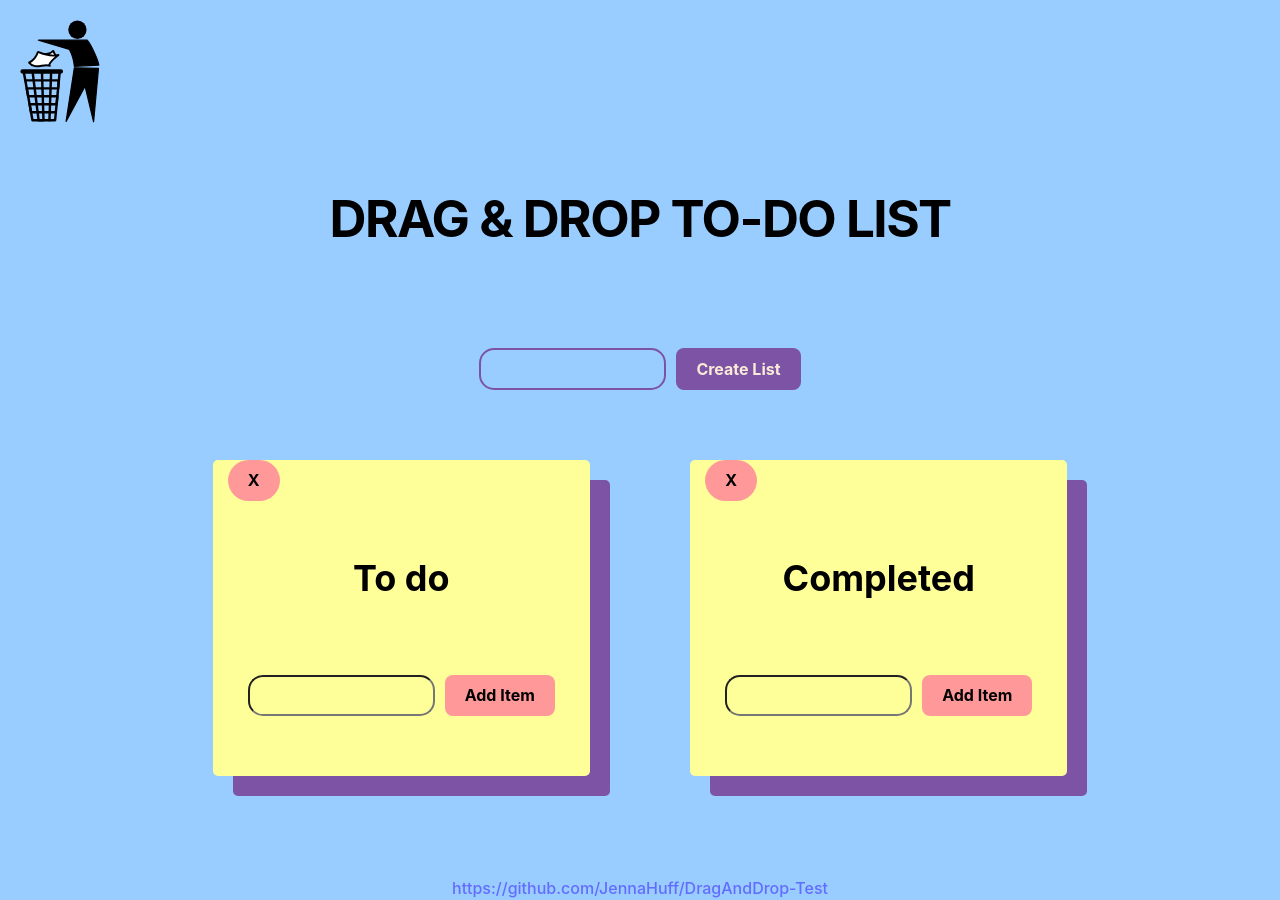
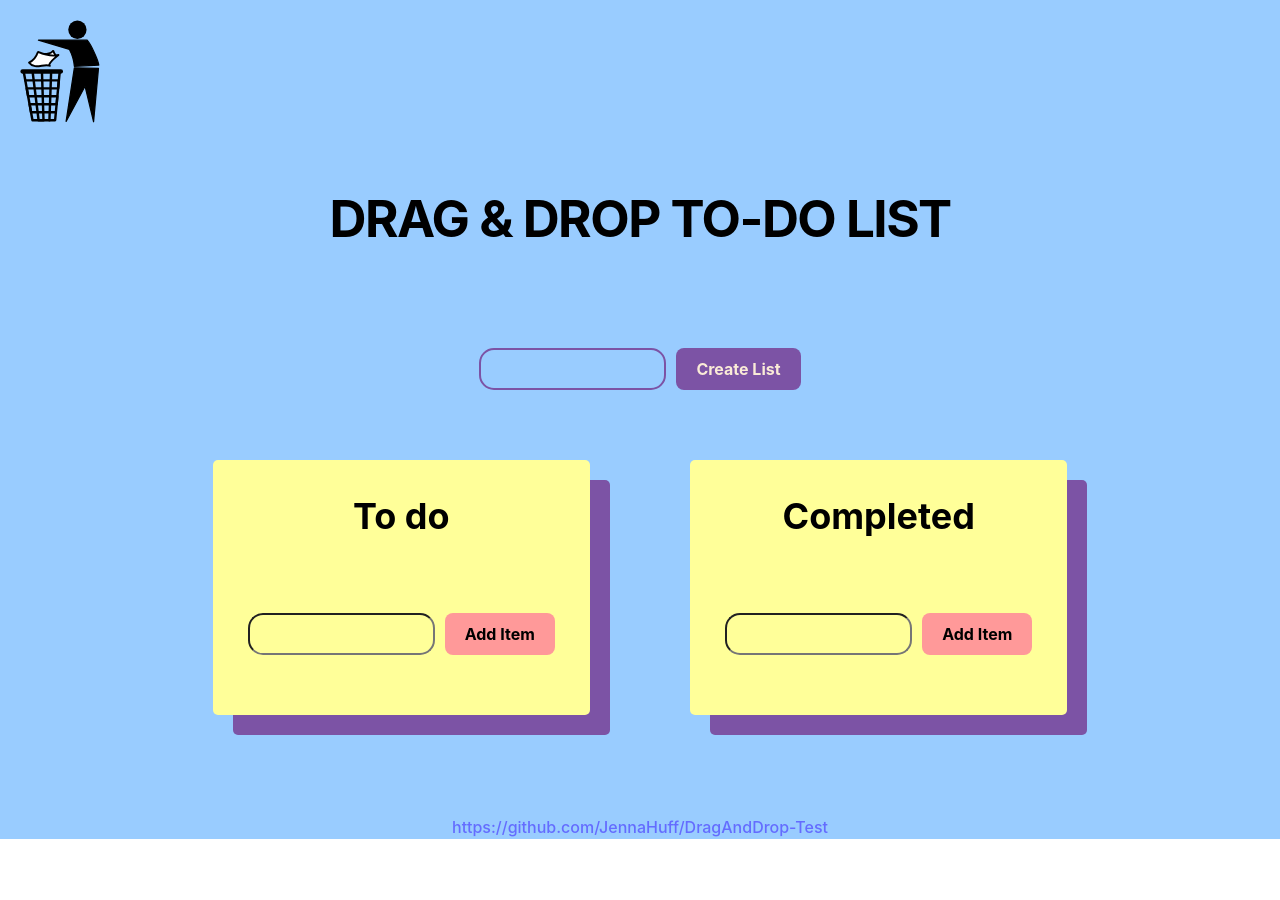
Before and after one commit to JennaHuff/reactdnd-todo, a React (Vite) app: page / in a window 1280 px wide. After the commit the page ends 839 px from the top, so only its background shows below. Built offline with nearby package versions, Linux system fonts and the light colour scheme.

Commit message:
lists can now be trashed, handles centralised

```diff
--- a/src/App.tsx
+++ b/src/App.tsx
@@ -1,123 +1,19 @@
 import "./App.css";
-import { DndProvider, useDrop } from "react-dnd";
+import { DndProvider } from "react-dnd";
 import { HTML5Backend } from "react-dnd-html5-backend";
-import { useDrag } from "react-dnd";
-import React, { useState } from "react";
+import { useState } from "react";
 import { v4 as uuidv4 } from "uuid";
 import { GithubLink } from "./Components/GithubLink";
 import { AddList } from "./Components/AddList";
-import { AddTask } from "./Components/AddTask";
-
-function Todo({ task }: { task: ITask }) {
-    const [, drag] = useDrag(() => ({
-        type: "task",
-        item: { task: task },
-    }));
-
-    return (
-        <span ref={drag} className="todo">
-            {task.name}
-        </span>
-    );
-}
-
-function List({
-    thisList,
-    tasks,
-    setTasks,
-    children,
-    handleListDelete,
-}: {
-    thisList: string;
-    tasks: ITask[];
-    setTasks: React.Dispatch<React.SetStateAction<ITask[]>>;
-    children: React.ReactNode;
-    handleListDelete(listToDelete: string): void;
-}) {
-    const [, drop] = useDrop({
-        accept: "task",
-        drop: (item: { task: ITask }) => {
-            setTasks([
-                ...tasks.filter((element) =>
-                    element.id === item.task.id ? null : element
-                ),
-                { list: thisList, name: item.task.name, id: uuidv4() },
-            ]);
-        },
-    });
-
-    function handleSubmit(newItem: string) {
-        if (newItem.trim() !== "") {
-            setTasks([
-                ...tasks,
-                {
-                    list: thisList,
-                    name: newItem,
-                    id: uuidv4(),
-                },
-            ]);
-        }
-    }
-
-    return (
-        <>
-            <div className="list" ref={drop}>
-                <button
-                    style={{ alignSelf: "flex-start", borderRadius: "100px" }}
-                    onClick={() => handleListDelete(thisList)}
-                >
-                    X
-                </button>
-                <h2>{thisList}</h2>
-                <AddTask handleSubmit={handleSubmit} />
-                {children}
-            </div>
-        </>
-    );
-}
-
-function Trashcan({
-    tasks,
-    setTasks,
-}: {
-    tasks: ITask[];
-    setTasks: React.Dispatch<React.SetStateAction<ITask[]>>;
-}) {
-    const [, drop] = useDrop({
-        accept: "task",
-        drop: (item: { task: ITask }) => {
-            setTasks([
-                ...tasks.filter((element) =>
-                    element.id === item.task.id ? null : element
-                ),
-            ]);
-        },
-    });
-    return (
-        <img
-            width={"80px"}
-            style={{
-                position: "sticky",
-                top: "20px",
-                left: "20px",
-            }}
-            src="../public/International_tidyman.svg"
-            ref={drop}
-        />
-    );
-}
-
-interface ITask {
-    list: string;
-    name: string;
-    id: string;
-}
+import { Trashcan } from "./Components/Trashcan";
+import { Todo } from "./Components/Todo";
+import { List } from "./Components/List";
 
 function App() {
     const [lists, setLists] = useState(["To do", "Completed"]);
     const [tasks, setTasks] = useState<ITask[]>([]);
 
-    function handleSubmit(newList: string, cleanFunction: () => void) {
+    function handleCreateList(newList: string, cleanFunction: () => void) {
         if (newList.trim() === "") {
             alert("New list names should not be empty");
             return;
@@ -131,7 +27,40 @@ function App() {
         cleanFunction();
     }
 
-    function handleListDelete(listToDelete: string) {
+    function handleCreateTask(newItem: string, list: string) {
+        if (newItem.trim() !== "") {
+            setTasks([
+                ...tasks,
+                {
+                    list: list,
+                    name: newItem,
+                    id: uuidv4(),
+                },
+            ]);
+        }
+    }
+
+    function handleDropTask(droppedTask: ITask, destinationList: string) {
+        setTasks([
+            ...tasks.filter((task) =>
+                task.id === droppedTask.id ? null : task
+            ),
+            {
+                list: destinationList,
+                name: droppedTask.name,
+                id: uuidv4(),
+            },
+        ]);
+    }
+
+    function handleDeleteTask(taskToDelete: ITask) {
+        setTasks([
+            ...tasks.filter((task) =>
+                task.id === taskToDelete.id ? null : task
+            ),
+        ]);
+    }
+    function handleDeleteList(listToDelete: string) {
         setLists([
             ...lists.filter((list) => (list === listToDelete ? null : list)),
         ]);
@@ -139,18 +68,20 @@ function App() {
 
     return (
         <DndProvider backend={HTML5Backend}>
-            <Trashcan tasks={tasks} setTasks={setTasks} />
+            <Trashcan
+                handleDeleteTask={handleDeleteTask}
+                handleDeleteList={handleDeleteList}
+            />
             <div className="app-grid">
                 <h1>Drag & Drop To-do List</h1>
-                <AddList handleSubmit={handleSubmit} />
+                <AddList handleCreateList={handleCreateList} />
                 <div className="lists-grid">
                     {lists.map((list) => (
                         <List
                             key={uuidv4()}
                             thisList={list}
-                            tasks={tasks}
-                            setTasks={setTasks}
-                            handleListDelete={handleListDelete}
+                            handleCreateTask={handleCreateTask}
+                            handleDropTask={handleDropTask}
                         >
                             {tasks
                                 .filter((task) =>
@@ -159,7 +90,7 @@ function App() {
                                 .map((task) => (
                                     <>
                                         <Todo key={uuidv4()} task={task} />
-                                        <hr />
+                                        <hr key={uuidv4()} />
                                     </>
                                 ))}
                         </List>
--- a/src/Components/AddList.tsx
+++ b/src/Components/AddList.tsx
@@ -1,9 +1,9 @@
 import { useState } from "react";
 
 export function AddList({
-    handleSubmit,
+    handleCreateList,
 }: {
-    handleSubmit(newList: string, cleanFunction: () => void): void;
+    handleCreateList(newList: string, cleanFunction: () => void): void;
 }) {
     const [newList, setNewList] = useState("");
 
@@ -14,11 +14,13 @@ export function AddList({
                 onChange={(e) => setNewList(e.target.value)}
                 onKeyUp={(e) =>
                     e.key === "Enter" &&
-                    handleSubmit(newList, () => setNewList(""))
+                    handleCreateList(newList, () => setNewList(""))
                 }
                 value={newList}
             />
-            <button onClick={() => handleSubmit(newList, () => setNewList(""))}>
+            <button
+                onClick={() => handleCreateList(newList, () => setNewList(""))}
+            >
                 Create List
             </button>
         </div>
--- a/src/Components/AddTask.tsx
+++ b/src/Components/AddTask.tsx
@@ -1,11 +1,12 @@
 import { useState } from "react";
 
 export function AddTask({
-    handleSubmit,
+    thisList,
+    handleCreateTask,
 }: {
-    handleSubmit(newItem: string): void;
+    thisList: string;
+    handleCreateTask(newItem: string, list: string): void;
 }) {
-    // setAddNewItem("");
     const [newItem, setAddNewItem] = useState("");
 
     return (
@@ -13,10 +14,14 @@ export function AddTask({
             <input
                 type="text"
                 onChange={(e) => setAddNewItem(e.target.value)}
-                onKeyUp={(e) => e.key === "Enter" && handleSubmit(newItem)}
+                onKeyUp={(e) =>
+                    e.key === "Enter" && handleCreateTask(newItem, thisList)
+                }
                 value={newItem}
             />
-            <button onClick={() => handleSubmit(newItem)}>Add Item</button>
+            <button onClick={() => handleCreateTask(newItem, thisList)}>
+                Add Item
+            </button>
         </div>
     );
 }
--- /dev/null
+++ b/src/Components/List.tsx
@@ -0,0 +1,39 @@
+import { useDrag, useDrop } from "react-dnd";
+import React from "react";
+import { AddTask } from "./AddTask";
+
+export function List({
+    thisList,
+    handleCreateTask,
+    handleDropTask,
+    children,
+}: {
+    thisList: string;
+    handleCreateTask(newItem: string, list: string): void;
+    handleDropTask(task: ITask, list: string): void;
+    children: React.ReactNode;
+}) {
+    const [, drop] = useDrop({
+        accept: "task",
+        drop: (item: { task: ITask }) => {
+            handleDropTask(item.task, thisList);
+        },
+    });
+    const [, drag] = useDrag({
+        type: "list",
+        item: { list: thisList },
+    });
+
+    return (
+        <div ref={drag}>
+            <div ref={drop} className="list">
+                <h2>{thisList}</h2>
+                <AddTask
+                    thisList={thisList}
+                    handleCreateTask={handleCreateTask}
+                />
+                {children}
+            </div>
+        </div>
+    );
+}
--- /dev/null
+++ b/src/Components/Todo.tsx
@@ -0,0 +1,14 @@
+import { useDrag } from "react-dnd";
+
+export function Todo({ task }: { task: ITask }) {
+    const [, drag] = useDrag(() => ({
+        type: "task",
+        item: { task: task },
+    }));
+
+    return (
+        <span ref={drag} className="todo">
+            {task.name}
+        </span>
+    );
+}
--- /dev/null
+++ b/src/Components/Trashcan.tsx
@@ -0,0 +1,30 @@
+import { useDrop } from "react-dnd";
+
+export function Trashcan({
+    handleDeleteTask,
+    handleDeleteList,
+}: {
+    handleDeleteTask(droppedTask: ITask): void;
+    handleDeleteList(listToDelete: string): void;
+}) {
+    const [, drop] = useDrop({
+        accept: ["task", "list"],
+        drop: (item: { task: ITask; list: string }) => {
+            item.list
+                ? handleDeleteList(item.list)
+                : handleDeleteTask(item.task);
+        },
+    });
+    return (
+        <img
+            width={"80px"}
+            style={{
+                position: "sticky",
+                top: "20px",
+                left: "20px",
+            }}
+            src="../public/International_tidyman.svg"
+            ref={drop}
+        />
+    );
+}
--- /dev/null
+++ b/src/types.d.ts
@@ -0,0 +1,5 @@
+interface ITask {
+    list: string;
+    name: string;
+    id: string;
+}
```
